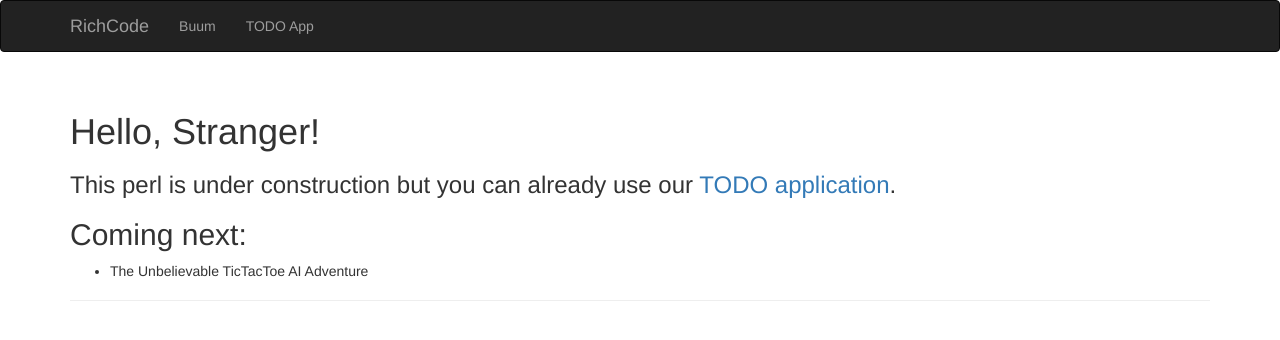
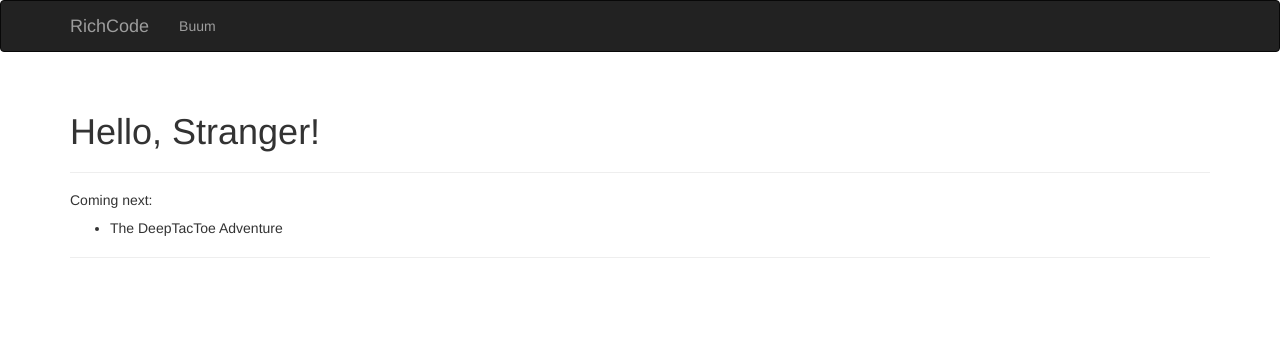
Before and after one commit to RichStone/richpy, a Flask app: page / in a window 1280 px wide. Shown: the top 340 px of the page. Run offline with Flask 2, Linux system fonts and the light colour scheme; some libraries are stand-ins or nearby versions.

Commit message:
remove TODO from the view

```diff
--- a/app/templates/base.html
+++ b/app/templates/base.html
@@ -23,7 +23,6 @@
         <div class="navbar-collapse collapse">
             <ul class="nav navbar-nav">
                 <li><a href="/">Buum</a></li>
-                <li><a href="{{ url_for('todo.workspace') }}">TODO App</a></li>
             </ul>
             <ul class="nav navbar-nav navbar-right">
                 {% if current_user.is_authenticated %}
--- a/app/templates/index.html
+++ b/app/templates/index.html
@@ -6,14 +6,11 @@
 {% block page_content %}
 <div class="page-header">
     <h1>Hello, {% if name %}{{ name }}{% else %}Stranger!{% endif %}</h1>
+    <hr>
     {% if not known %}
-        <h3>
-            This perl is under construction but you can already use
-            our <a href="{{ url_for('todo.workspace') }}">TODO application</a>.
-        </h3>
-        <h2>Coming next:</h2>
+        <h5>Coming next:</h5>
         <ul>
-        <li>The Unbelievable TicTacToe AI Adventure</li>
+        <li>The DeepTacToe Adventure</li>
         </ul>
     {% else %}
     <h3>Nice to see you again!</h3>
```
